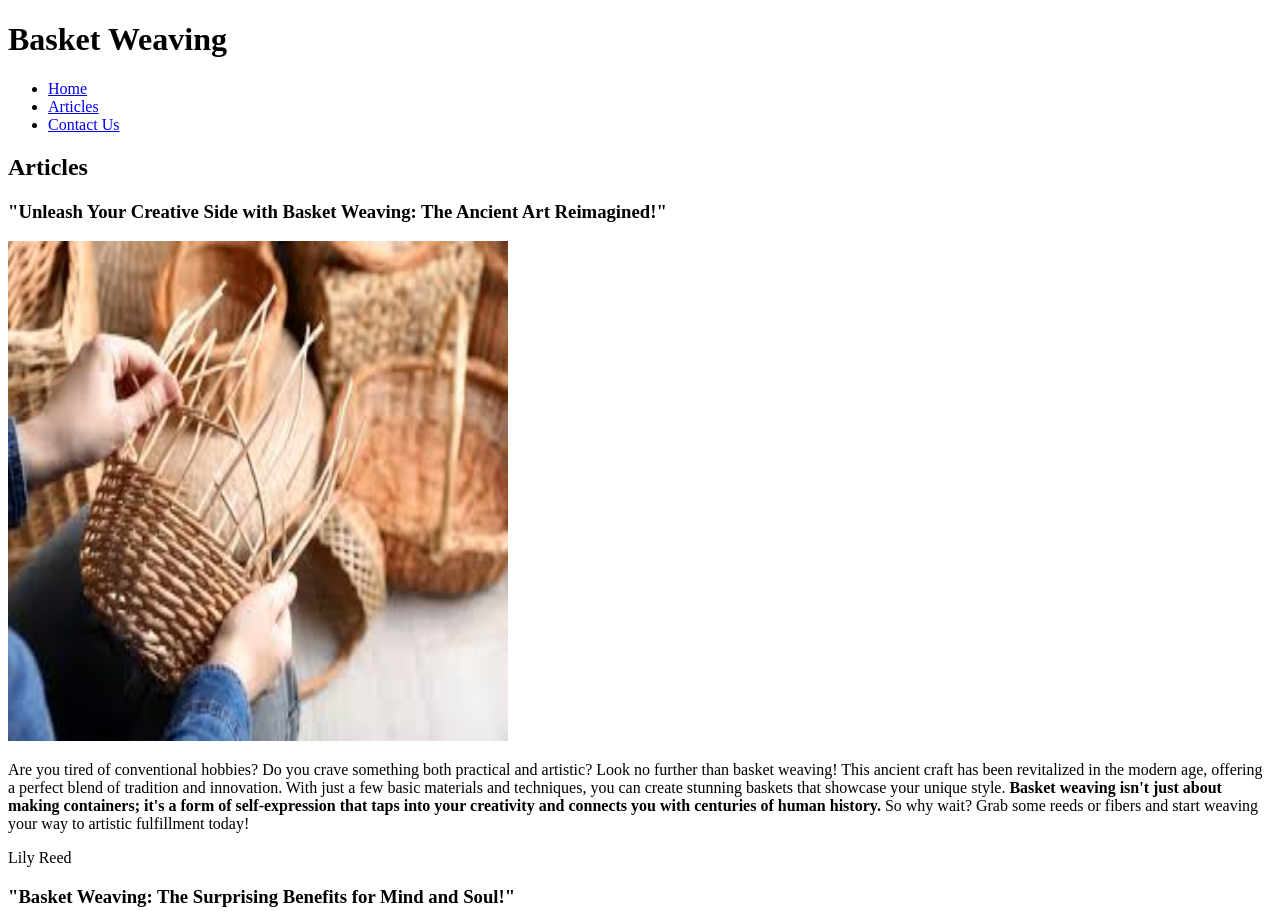
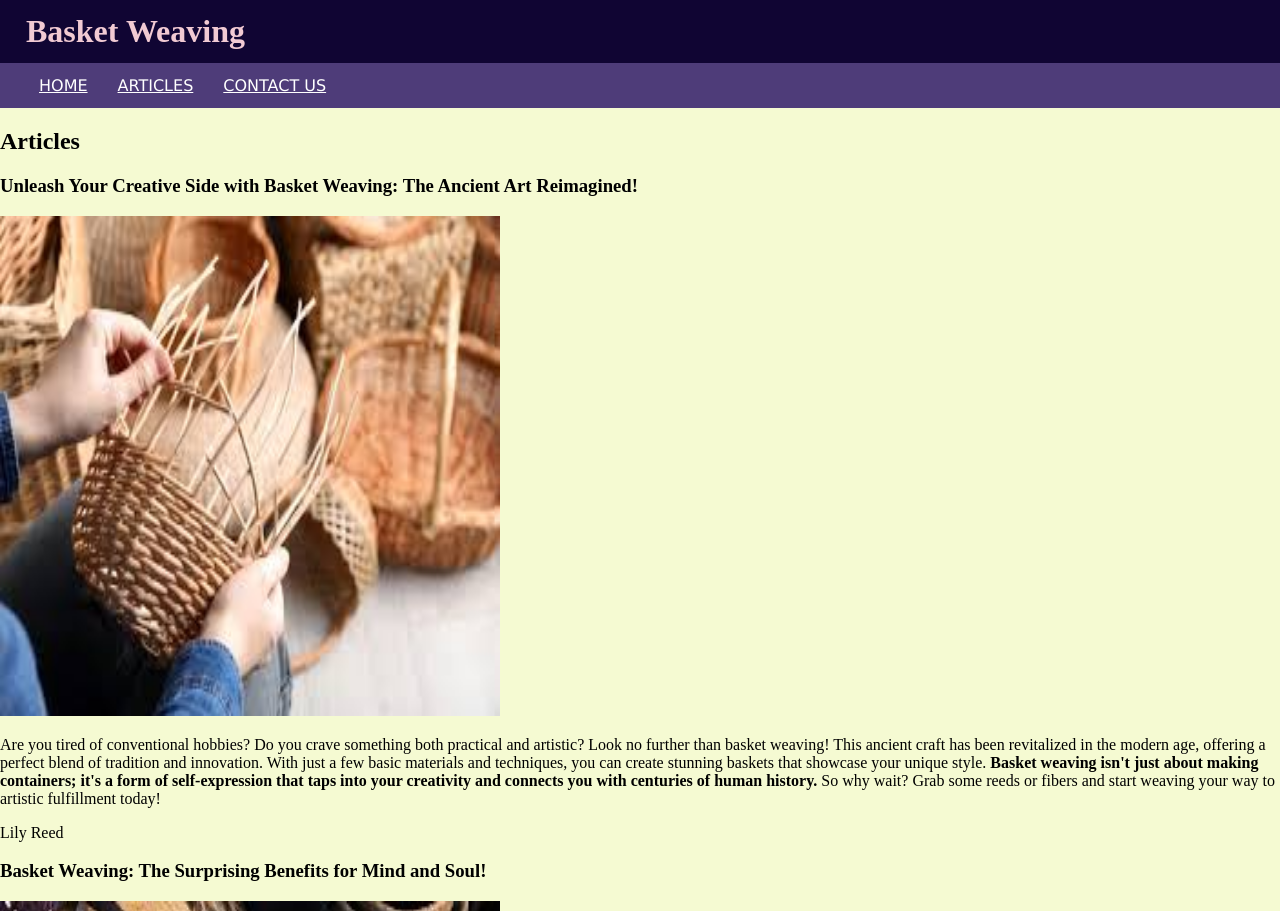
Before and after one commit to mireyaavila01/basket-weaving, a plain HTML site: page articles.html in a window 1280 px wide. Shown: the top 911 px of the page. Drawn offline with Linux system fonts and the light colour scheme.

Commit message:
started styling

```diff
--- a/articles.html
+++ b/articles.html
@@ -4,14 +4,14 @@
 
 <head>
     <title>Basket Weaving - Articles</title>
-
+    <link rel="stylesheet" href="css/site.css ">
 </head>
 
 
 <body>
 
     <header>
-        <h1>Basket Weaving</h1>
+        <h1 id="sitetitle">Basket Weaving</h1>
     </header>
     <nav>
         <ul>
@@ -25,7 +25,7 @@
         <h2>Articles</h2>
 
         <article>
-            <h3>"Unleash Your Creative Side with Basket Weaving: The Ancient Art Reimagined!"</h3>
+            <h3>Unleash Your Creative Side with Basket Weaving: The Ancient Art Reimagined!</h3>
             <img src="images/image1.jpeg" alt=" A close-up image of hands deftly weaving strands of material, showcasing the intricate process of basket weaving." height="500" width="500">
             <p>Are you tired of conventional hobbies? Do you crave something both practical and artistic? Look no further than basket weaving! This ancient craft has been revitalized in the modern age, offering a perfect blend of tradition and innovation. With just a few basic materials and techniques, you can create stunning baskets that showcase your unique style. <strong> Basket weaving isn't just about making containers; it's a form of self-expression that taps into your creativity and connects you with centuries of human history.</strong> So why wait? Grab some reeds or fibers and start weaving your way to artistic fulfillment today!</p>
             <p></p>
@@ -33,7 +33,7 @@
         </article>
 
         <article>
-            <h3>"Basket Weaving: The Surprising Benefits for Mind and Soul!"</h3>
+            <h3>Basket Weaving: The Surprising Benefits for Mind and Soul!</h3>
             <img src="images/image2.jpeg" alt="A collection of finished baskets displayed together, highlighting the diversity of designs and forms achievable through basket weaving." height="500" width="500">
             <p>Did you know that basket weaving isn't just a craft—it's a form of therapy? Engaging in this meditative practice can have profound effects on your mental well-being. As you rhythmically weave each strand, your mind quiets, stress melts away, and a sense of calm envelops you. <strong>Studies have shown that activities like basket weaving can reduce anxiety, improve focus, and even alleviate symptoms of depression.</strong> So why not give your mind and soul the gift of relaxation? Start weaving your worries away today!</p>
             <p></p>
@@ -41,7 +41,7 @@
         </article>
 
         <article>
-            <h3>"From Trash to Treasure: How Basket Weaving Transforms Everyday Materials into Works of Art!"</h3>
+            <h3>From Trash to Treasure: How Basket Weaving Transforms Everyday Materials into Works of Art!</h3>
             <img src="images/image3.jpeg" alt="An image showcasing the raw materials used in basket weaving, such as reeds, fibers, or recycled materials, along with the tools required, such as weaving needles or scissors." height="500" width="500">
             <p>Think basket weaving is just for natural materials like reeds and fibers? Think again! This ancient craft has evolved to include a wide range of materials, including recycled items like newspaper, plastic bags, and even old T-shirts. By repurposing these everyday materials, you not only reduce waste but also unleash your creativity in unexpected ways. <strong>Basket weaving teaches us to see beauty in the ordinary and to transform the mundane into the extraordinary.</strong> So raid your recycling bin and start weaving your own eco-friendly masterpieces today!</p>
             <p></p>
--- /dev/null
+++ b/css/site.css
@@ -0,0 +1,39 @@
+body{
+    background-color: #f5fad2;
+    margin: 0;
+}
+
+header{
+    background-color: #100533;
+    color:#f1cad3;
+    padding: 13px 26px;
+
+}
+
+nav {
+    background-color: #4e3c79;
+    color: #f5fad2;
+    margin: 0;
+
+}
+
+nav ul {
+    margin: 0;
+    list-style-type: none;
+    padding: 13px 26px;
+}
+
+nav ul li{
+    display: inline;
+    margin: 0px 13px;
+}
+
+nav ul li a{
+    color: white;
+    font-family: 'Lucida Sans', 'Lucida Sans Regular', 'Lucida Grande', 'Lucida Sans Unicode', Geneva, Verdana, sans-serif;
+    text-transform: uppercase;
+}
+
+#sitetitle{
+    margin: 0;
+}
```
Also changed, not shown: contactus.html (+1 -1 lines), index.html (+1 -1 lines).
